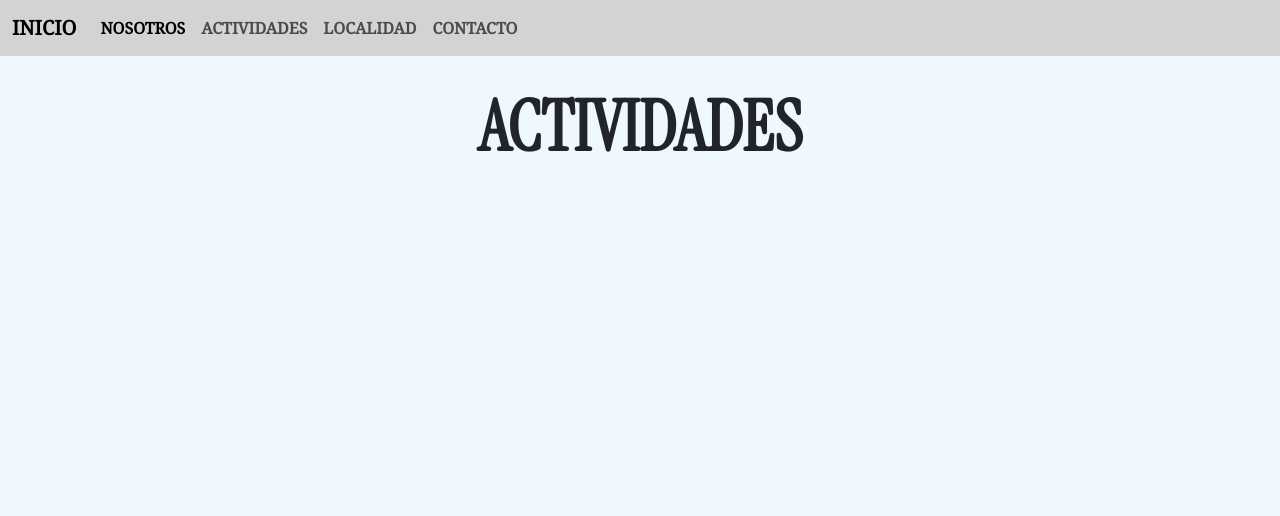
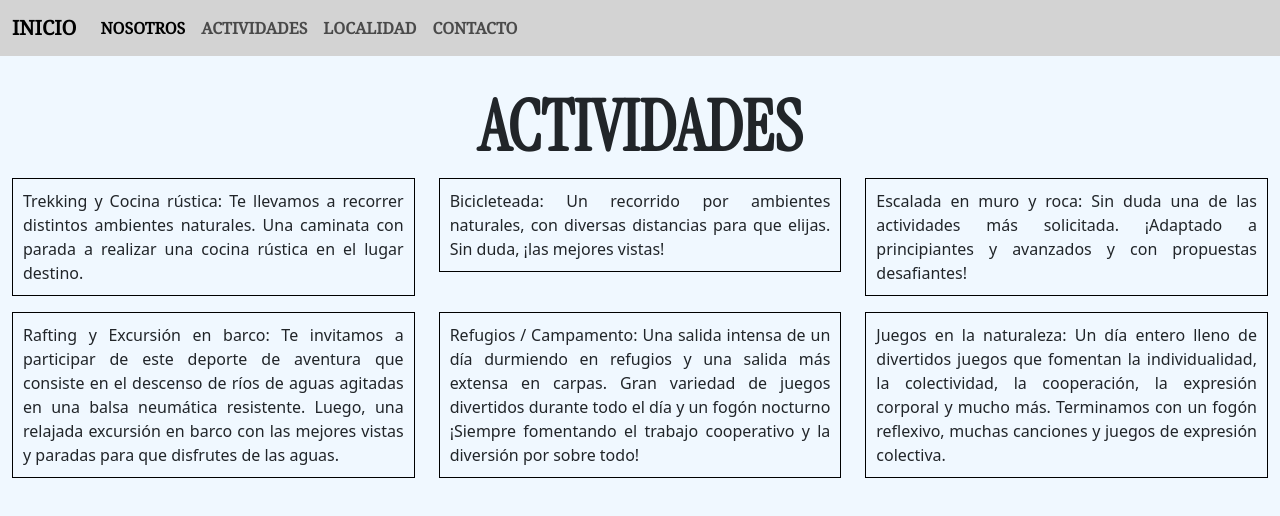
Before and after one commit to OliviaCivit/nuevoproyecto, a plain HTML site: page archivos/actividades.html in a window 1280 px wide. Drawn offline with nearby package versions, Linux system fonts and the light colour scheme; a web font is replaced by a local one.

Commit message:
cambios3

```diff
--- a/archivos/actividades.html
+++ b/archivos/actividades.html
@@ -44,12 +44,34 @@
 
       <section class="container-fluid">
         <article class="row">
-            <div></div>
+            <div class="col-lg-4 col-12">
+              <p>Trekking y Cocina rústica: Te llevamos a recorrer distintos ambientes naturales. Una caminata con parada a realizar una cocina rústica en el lugar destino.</p>
+            </div>
 
+            <div class="col-lg-4 col-12">
+              <p>Bicicleteada: Un recorrido por ambientes naturales, con diversas distancias para que elijas. Sin duda, ¡las mejores vistas!</p>
+            </div>
+
+            <div class="col-lg-4 col-12">
+              <p>Escalada en muro y roca: Sin duda una de las actividades más solicitada. ¡Adaptado a principiantes y avanzados y con propuestas desafiantes!</p>
+            </div>
+
+            <div class="col-lg-4 col-12">
+              <p>Rafting y Excursión en barco: Te invitamos a participar de este deporte de aventura que consiste en el descenso de ríos de aguas agitadas en una balsa neumática resistente. Luego, una relajada excursión en barco con las mejores vistas y paradas para que disfrutes de las aguas. </p>
+            </div>
+            <div class="col-lg-4 col-12">
+                <p>Refugios / Campamento: Una salida intensa de un día durmiendo en refugios y una salida más extensa en carpas. Gran variedad de juegos divertidos durante todo el día y un fogón nocturno ¡Siempre fomentando el trabajo cooperativo y la diversión por sobre todo!</p>
+            </div>
+            <div class="col-lg-4 col-12">
+                <p>Juegos en la naturaleza: Un día entero lleno de divertidos juegos que fomentan la individualidad, la colectividad, la cooperación, la expresión corporal y mucho más. Terminamos con un fogón reflexivo, muchas canciones y juegos de expresión colectiva.</p>
+            </div>
         </article>
+      </section>
 
 
-      </section>
+
+
+
 
       <script src="https://cdn.jsdelivr.net/npm/bootstrap@5.3.0/dist/js/bootstrap.bundle.min.js" integrity="sha384-geWF76RCwLtnZ8qwWowPQNguL3RmwHVBC9FhGdlKrxdiJJigb/j/68SIy3Te4Bkz" crossorigin="anonymous"></script>
 </body>
--- a/css/style.css
+++ b/css/style.css
@@ -56,8 +56,14 @@
     margin-left: 400px;
 }
 
-@media (max-width: 575.98px){
+@media (max-width: 576px){
     .img{
         margin-left: 30px;
     }
 }
+
+section article div p {
+    border: black solid 1px;
+    padding: 10px;
+    text-align: justify;
+}
```
Also changed, not shown: img/bicicleteada.jpg (added), 3 other files.
